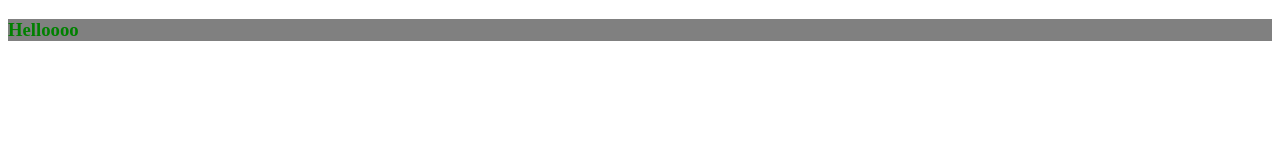
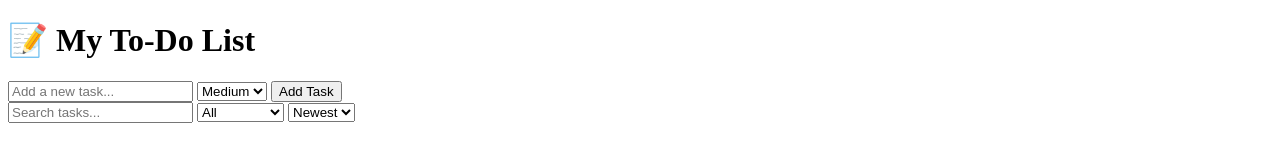
Before and after one commit to Abdullah-Jawed7/watchedProject, a plain HTML site: page index.html in a window 1280 px wide. Drawn offline with Linux system fonts and the light colour scheme.

Commit message:
Advance todo application layout

```diff
--- a/index.html
+++ b/index.html
@@ -1,11 +1,42 @@
 <!DOCTYPE html>
 <html lang="en">
 <head>
-    <meta charset="UTF-8">
-    <meta name="viewport" content="width=device-width, initial-scale=1.0">
-    <title>Document</title>
+  <meta charset="UTF-8" />
+  <meta name="viewport" content="width=device-width, initial-scale=1.0"/>
+  <title>Advanced To-Do App</title>
+  <link rel="stylesheet" href="styles.css" />
 </head>
 <body>
-    <h3 style="background-color: gray; color: green; ">Helloooo</h3>
+  <div class="container">
+    <h1>📝 My To-Do List</h1>
+
+    <div class="controls">
+      <input type="text" id="task-input" placeholder="Add a new task..." />
+      <select id="priority-select">
+        <option value="low">Low</option>
+        <option value="medium" selected>Medium</option>
+        <option value="high">High</option>
+      </select>
+      <button id="add-task-btn">Add Task</button>
+    </div>
+
+    <div class="filters">
+      <input type="text" id="search-input" placeholder="Search tasks..." />
+      <select id="filter-status">
+        <option value="all">All</option>
+        <option value="active">Active</option>
+        <option value="completed">Completed</option>
+      </select>
+      <select id="sort-tasks">
+        <option value="newest">Newest</option>
+        <option value="oldest">Oldest</option>
+        <option value="priority">Priority</option>
+      </select>
+    </div>
+
+    <ul id="task-list"></ul>
+  </div>
+
+  <script src="script.js"></script>
 </body>
 </html>
```
